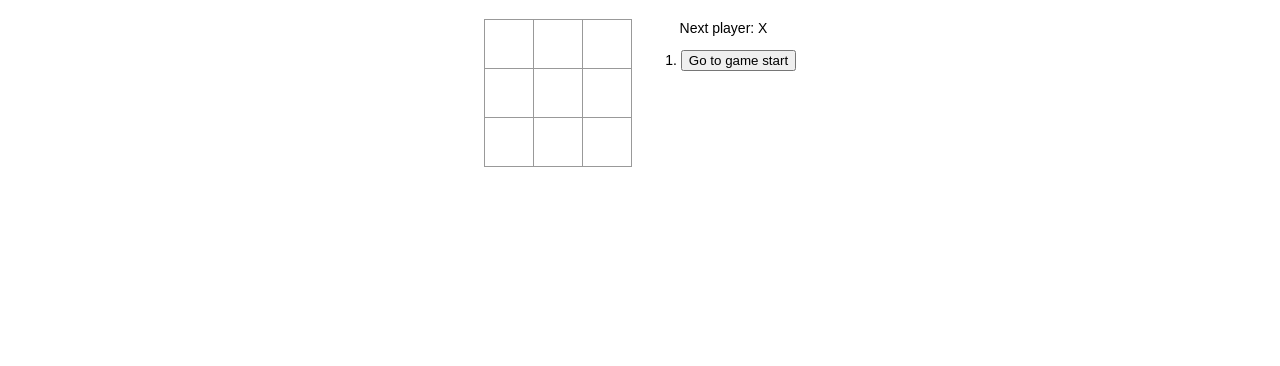
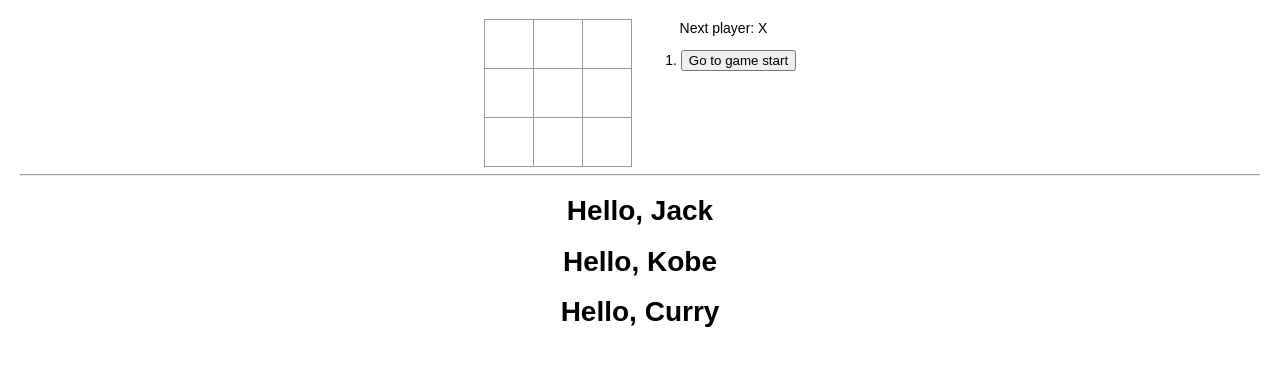
Before and after one commit to JackLiR8/react-learning, a React (Create React App) app: page / in a window 1280 px wide. Shown: the top 366 px of the page. Built offline with nearby package versions, Linux system fonts and the light colour scheme.

Commit message:
:sparkles: New Feature: 核心概念-组件&Props

```diff
--- a/src/App.js
+++ b/src/App.js
@@ -1,11 +1,13 @@
 import React from 'react';
 import Game from './demo/ticTacToe';
+import Api from './react-api/ApiDisplay';
 import './App.css';
 
 function App() {
   return (
     <div className="App">
-      <Game />
+      <Game /><hr/>
+      <Api/>
     </div>
   );
 }
--- /dev/null
+++ b/src/react-api/ApiDisplay.js
@@ -0,0 +1,10 @@
+import React from 'react'
+import Greet from './Component'
+
+function Api() {
+  return (
+    <Greet />
+  )
+}
+
+export default Api;
--- /dev/null
+++ b/src/react-api/Component.js
@@ -0,0 +1,36 @@
+/**
+ * @file 组件 & props
+ *
+ * Props:
+ * 所有 React 组件都必须像纯函数一样保护它们的 props 不被更改。
+ */
+import React from 'react'
+
+/**
+ * @function 函数组件
+ * @param {Object} props
+ */
+function Welcome(props) {
+  return <h1>Hello, {props.name}</h1>
+}
+
+// /**
+//  * @class 类组件
+//  */
+// class WelcomeC extends React.component{
+//   render() {
+//     return <h1>Hello, {this.props.name}</h1>
+//   }
+// }
+
+function Greet() {
+  return (
+    <div>
+      <Welcome name="Jack"/>
+      <Welcome name="Kobe"/>
+      <Welcome name="Curry"/>
+    </div>
+  )
+}
+
+export default Greet;
```
